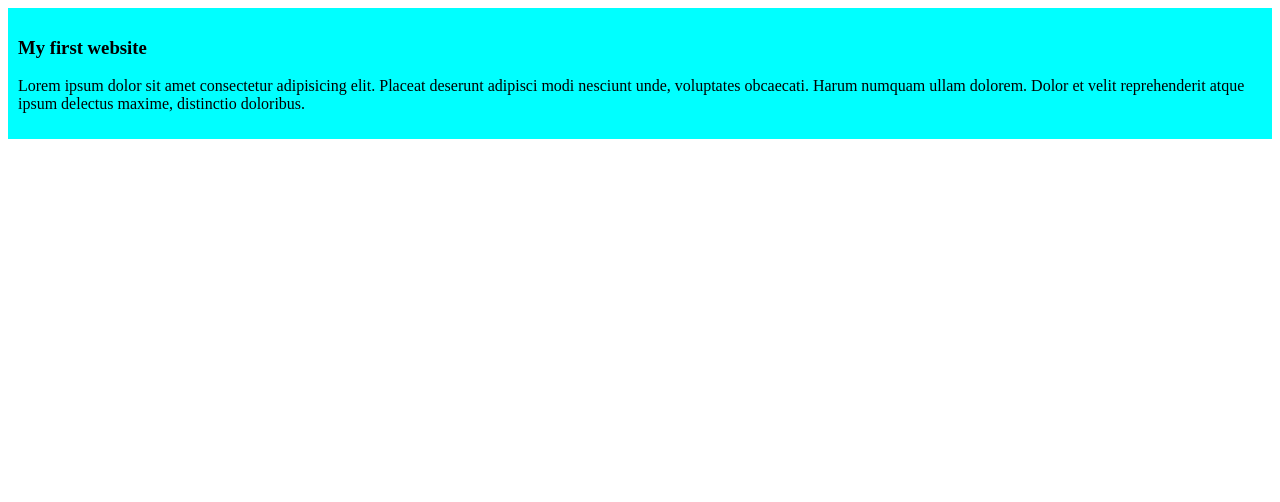
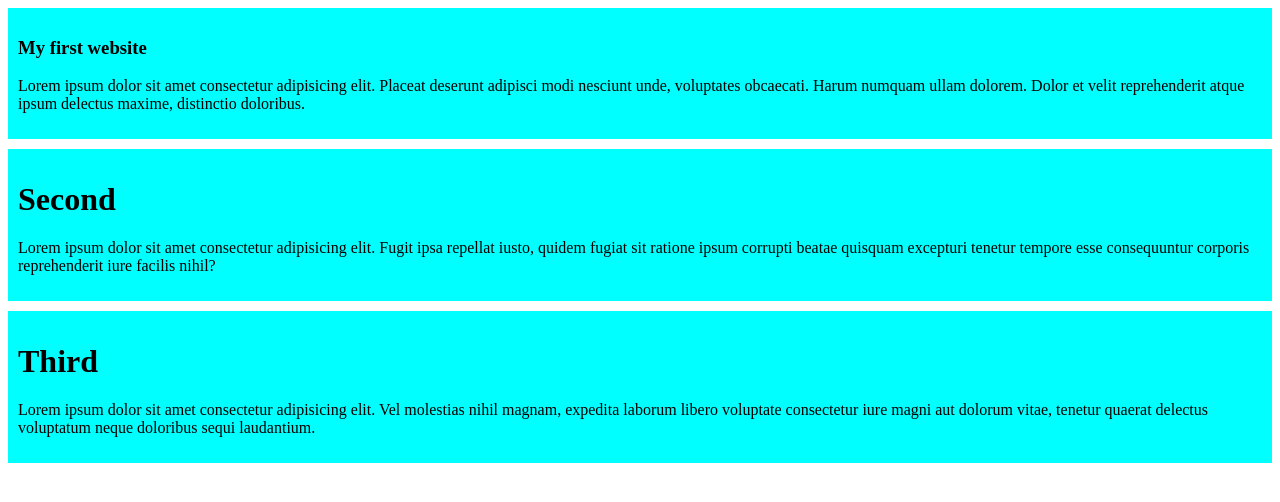
Before and after one commit to Projapo/my-simple-website, a plain HTML site: page index.html in a window 1280 px wide. Drawn offline with Linux system fonts and the light colour scheme.

Commit message:
added second and third blog

```diff
--- a/index.html
+++ b/index.html
@@ -13,6 +13,16 @@
 
 
     </div>
+    <div>
+        <h1> Second </h1>
+        <p>Lorem ipsum dolor sit amet consectetur adipisicing elit. Fugit ipsa repellat iusto, quidem fugiat sit ratione ipsum corrupti beatae quisquam excepturi tenetur tempore esse consequuntur corporis reprehenderit iure facilis nihil?</p>
+
+    </div>
+    <div>
+        <h1>Third</h1>
+        <p>Lorem ipsum dolor sit amet consectetur adipisicing elit. Vel molestias nihil magnam, expedita laborum libero voluptate consectetur iure magni aut dolorum vitae, tenetur quaerat delectus voluptatum neque doloribus sequi laudantium.</p>
+
+    </div>
 
 </body>
 </html>
--- a/style/blog.css
+++ b/style/blog.css
@@ -1,4 +1,5 @@
 div{
     background-color: aqua;
     padding: 10px;
+    margin-bottom:10px ;
 }
```
